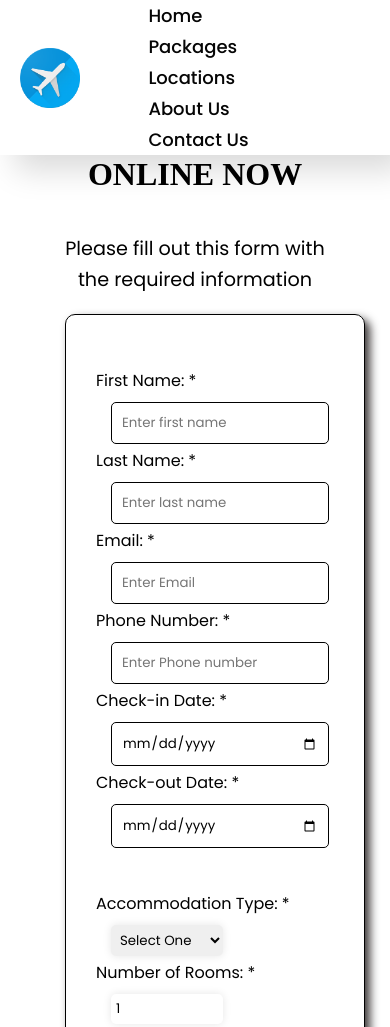
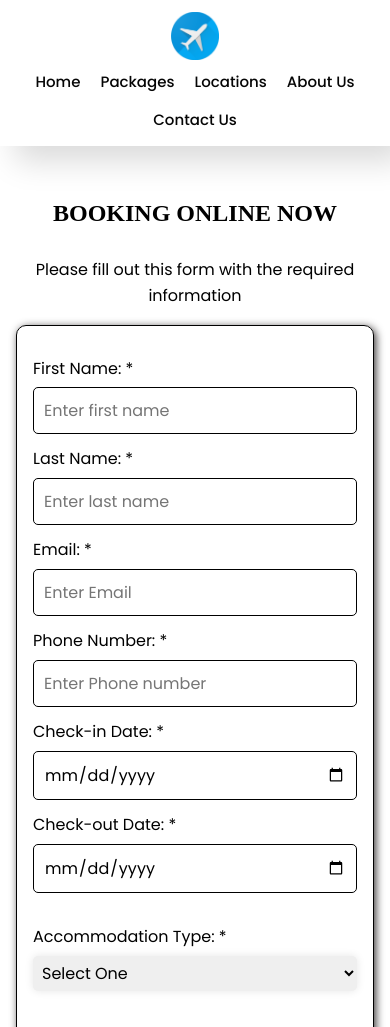
Before and after one commit to AKASH120690/froentend_project, a plain HTML site: page booking.html in a window 390 px wide. Shown: the top 1027 px of the page. Drawn offline with nearby package versions, Linux system fonts and the light colour scheme.

Commit message:
Booking is not working - Session 1 (6b09b4185f6e8cc6dea68a18)

```diff
--- a/assets/css/booking.css
+++ b/assets/css/booking.css
@@ -146,3 +146,113 @@ textarea {
     color: darkgreen;
     border: 3px solid darkgreen;
 }
+/* Mobile view */
+@media (max-width: 768px) {
+    header {
+        position: sticky;
+        top: 0;
+        z-index: 100;
+    }
+
+    nav {
+        position: static;
+        flex-direction: column;
+        padding: 8px 0;
+    }
+
+    nav .logo {
+        width: 48px;
+        margin: 4px auto;
+    }
+
+    .navbar {
+        margin: 0;
+        padding: 0 8px;
+        display: flex;
+        flex-wrap: wrap;
+        justify-content: center;
+        gap: 2px 4px;
+    }
+
+    nav ul li {
+        margin-left: 0;
+    }
+
+    .navbar a {
+        display: inline-block;
+        font-size: 15px;
+        padding: 6px 8px;
+    }
+
+    .booking {
+        padding: 24px 16px;
+    }
+
+    h1 {
+        font-size: 1.5rem;
+    }
+
+    .booking > p {
+        font-size: 1rem;
+    }
+
+    form {
+        width: 100%;
+        min-width: 0;
+        max-width: 100%;
+        padding: 20px 16px;
+        box-shadow: 2px 2px 8px #3b3737;
+    }
+
+    fieldset {
+        margin-right: 0;
+        padding: 0.6rem 0;
+    }
+
+    fieldset > label {
+        display: block;
+        margin-bottom: 12px;
+    }
+
+    input,
+    textarea,
+    select {
+        margin: 6px 0 0 0;
+        font-size: 16px; /* prevents iOS zoom on focus */
+    }
+
+    select,
+    .room {
+        width: 100%;
+    }
+
+    .inline {
+        margin: 0 0.5em 0 0;
+    }
+
+    .submit-btn {
+        width: 100%;
+        min-width: 0;
+        font-size: 22px;
+    }
+
+    .footer {
+        margin-top: 40px;
+    }
+
+    .footer-content {
+        flex-direction: column;
+        align-items: center;
+        text-align: center;
+    }
+
+    .footlinks h4::before {
+        left: 50%;
+        transform: translateX(-50%);
+    }
+
+    .end p {
+        font-size: 14px;
+        padding: 0 12px;
+    }
+}
```
